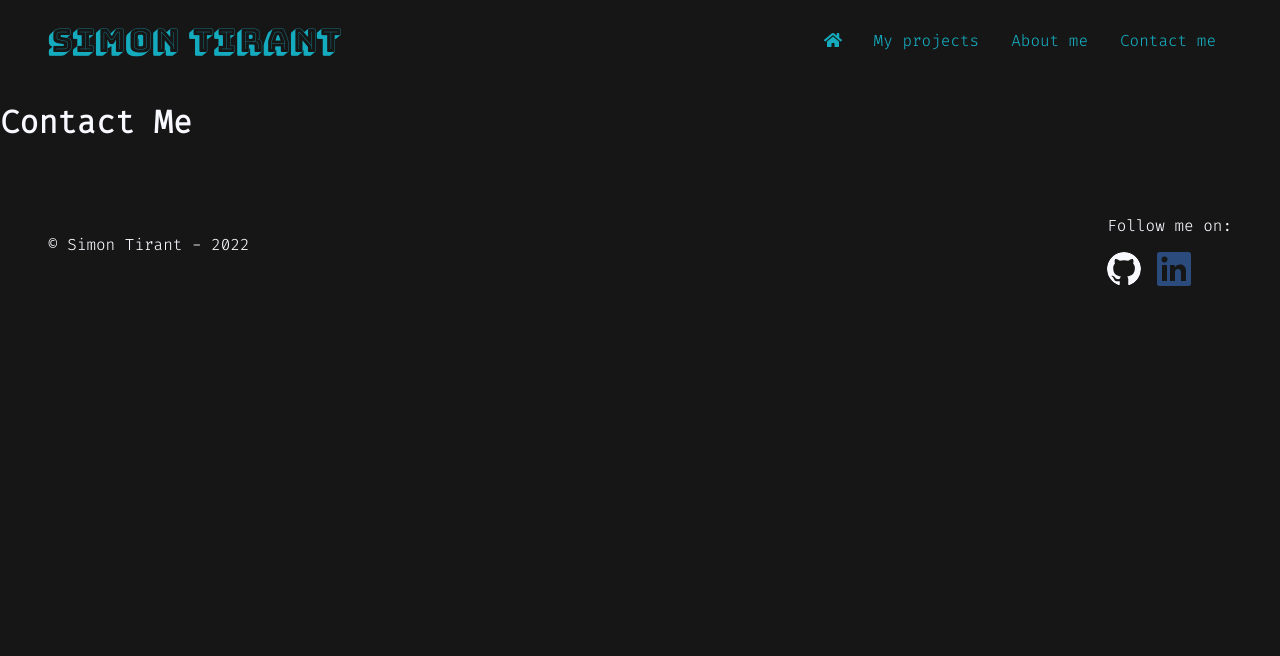
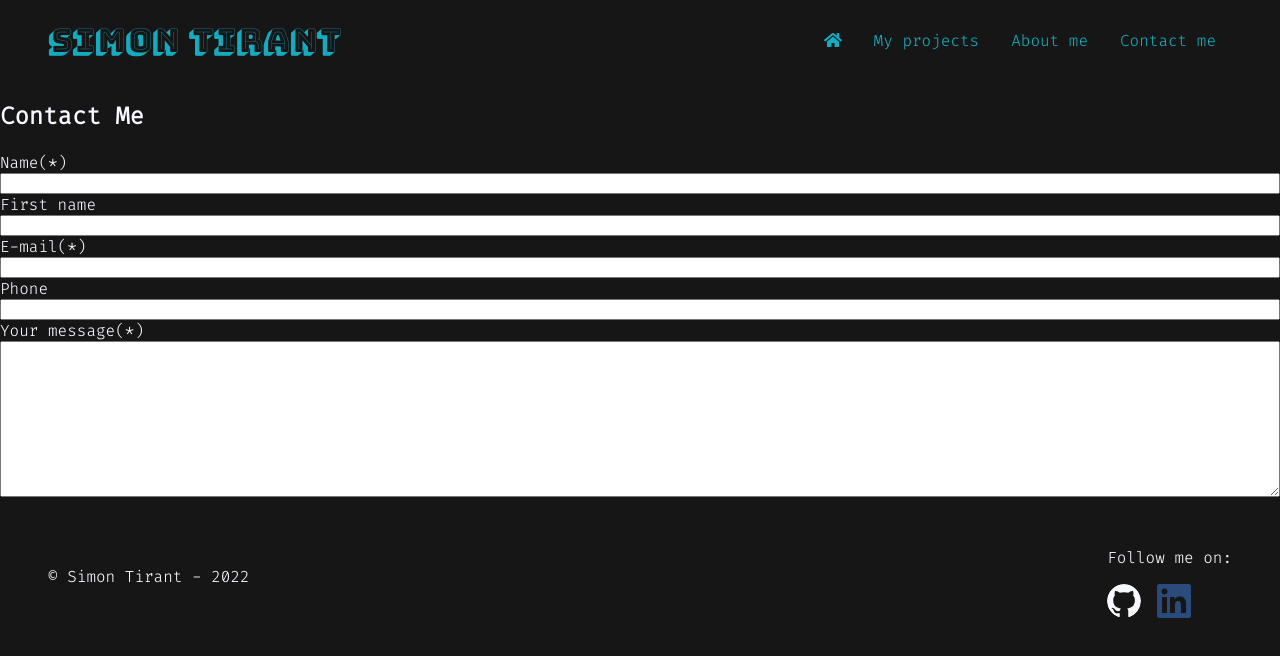
Before and after one commit to Sancxo/portfolio, a React (Create React App) app: page /contact in a window 1280 px wide. Shown: the top 656 px of the page. Built offline with nearby package versions, Linux system fonts and the light colour scheme; a web font is replaced by a local one.

Commit message:
Starting contact form frontend

```diff
--- a/src/Pages/Contact.tsx
+++ b/src/Pages/Contact.tsx
@@ -1,6 +1,27 @@
+import styled from "styled-components";
+
+const ContactForm = styled.form`
+    display: flex;
+    flex-direction: column;
+`
 function Contact() {
     return (
-        <h1>Contact Me</h1>
+        <div>
+            <h2>Contact Me</h2>
+
+            <ContactForm action="#">
+                <label htmlFor="name">Name(*)</label>
+                <input type="text" name="Name:" id="name" required/>
+                <label htmlFor="fName">First name</label>
+                <input type="text" name="First name" id="fName" />
+                <label htmlFor="email">E-mail(*)</label>
+                <input type="email" name="email" id="email" required />
+                <label htmlFor="phone">Phone</label>
+                <input type="tel" name="phone" id="phone" />
+                <label htmlFor="message">Your message(*)</label>
+                <textarea name="message" id="message" cols={30} rows={10} required></textarea>
+            </ContactForm>
+        </div>
     )
 }
 
```
